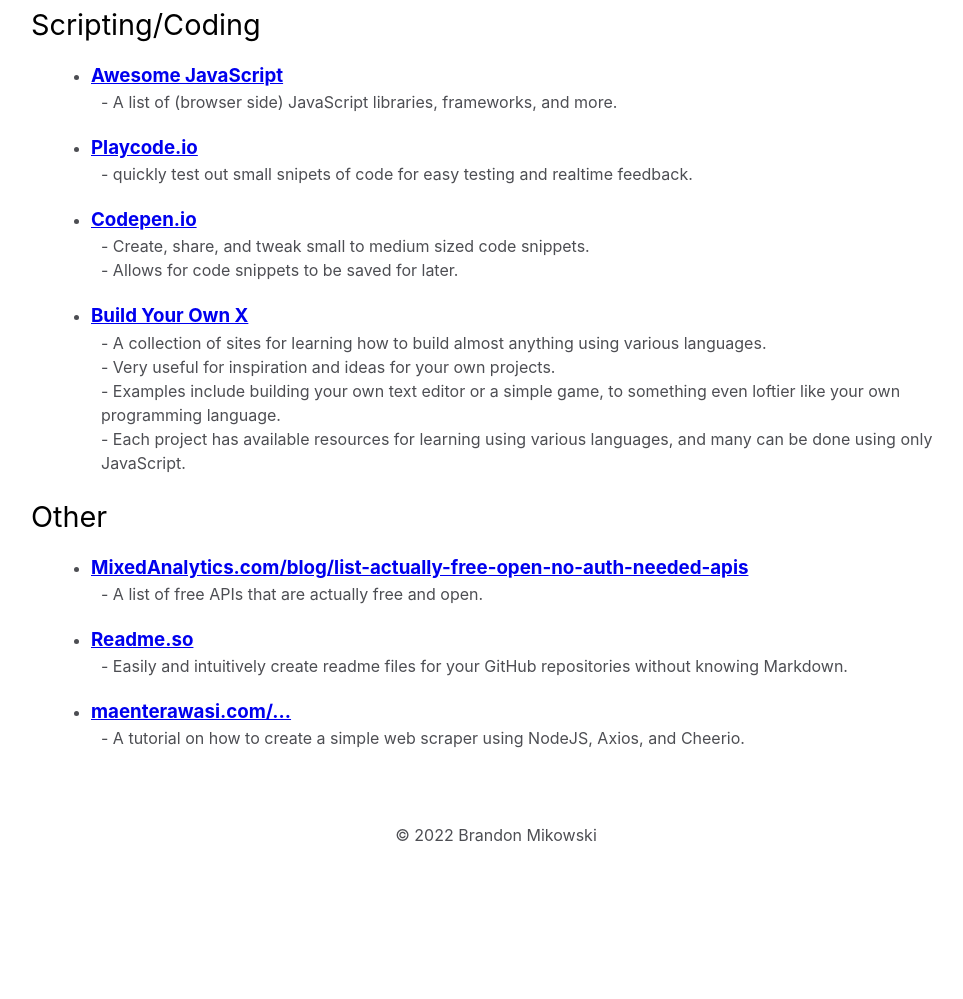
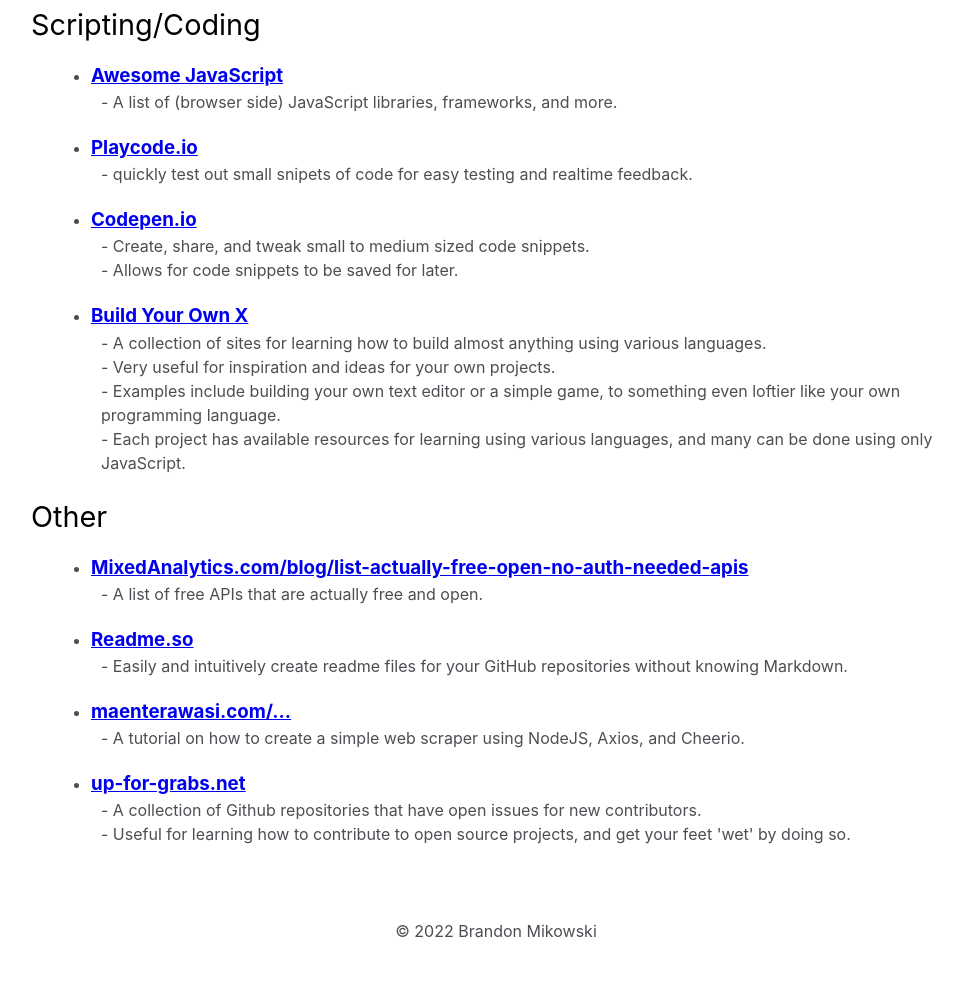
Before and after one commit to MikoFrosty/frosty-webdev, a website: page index.html in a window 1280 px wide. Shown: the part 1650-2649 px from the top of the page, without its empty margins (299-1262 px from the left). Before the commit the page ends 2570 px from the top, so only its background shows below. Drawn offline with Linux system fonts and the light colour scheme.

Commit message:
Add link to Other section for 'up-for-grabs.net'

```diff
--- a/index.html
+++ b/index.html
@@ -251,12 +251,21 @@
             </p>
           </li>
           <li>
-            <h3><a href="https://github.com/danistefanovic/build-your-own-x" target="_blank">Build Your Own X</a></h3>
+            <h3>
+              <a
+                href="https://github.com/danistefanovic/build-your-own-x"
+                target="_blank"
+                >Build Your Own X</a
+              >
+            </h3>
             <p>
-              - A collection of sites for learning how to build almost anything using various languages.<br />
+              - A collection of sites for learning how to build almost anything
+              using various languages.<br />
               - Very useful for inspiration and ideas for your own projects.<br />
-              - Examples include building your own text editor or a simple game, to something even loftier like your own programming language.<br />
-              - Each project has available resources for learning using various languages, and many can be done using only JavaScript.
+              - Examples include building your own text editor or a simple game,
+              to something even loftier like your own programming language.<br />
+              - Each project has available resources for learning using various
+              languages, and many can be done using only JavaScript.
             </p>
           </li>
         </ul>
@@ -295,6 +304,19 @@
               Axios, and Cheerio.<br />
             </p>
           </li>
+          <li>
+            <h3>
+              <a href="https://up-for-grabs.net/#/" target="_blank"
+                >up-for-grabs.net</a
+              >
+            </h3>
+            <p>
+              - A collection of Github repositories that have open issues for
+              new contributors.<br />
+              - Useful for learning how to contribute to open source projects,
+              and get your feet 'wet' by doing so.<br />
+            </p>
+          </li>
         </ul>
       </section>
 
```
